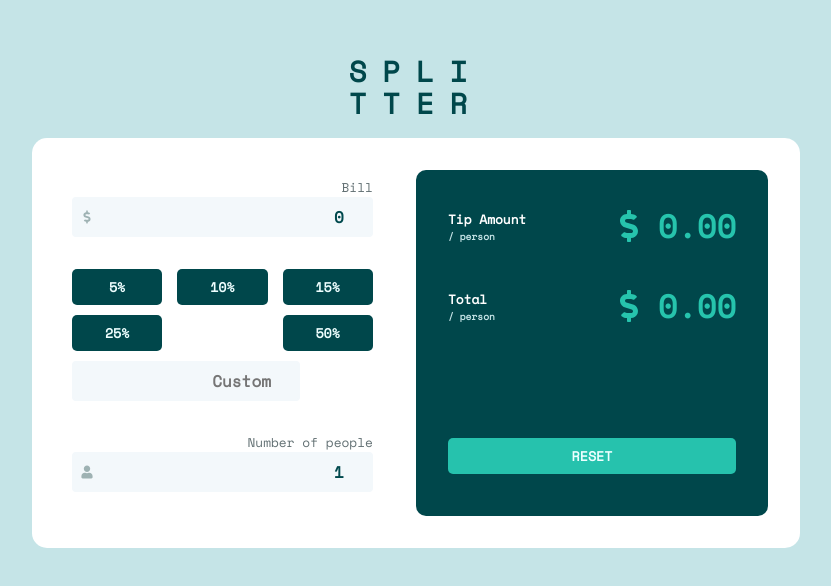
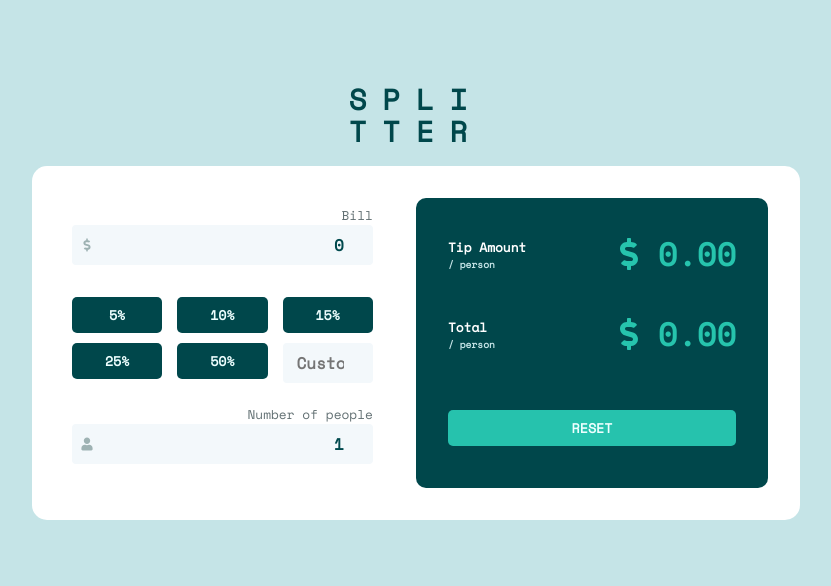
Before and after one commit to roninJosue/tip-calculator, a React (Create React App) app: page / in a window 1280 px wide. Shown: the part 108-694 px from the top of the page, without its empty margins (224-1055 px from the left). Built offline with nearby package versions, Linux system fonts and the light colour scheme.

Commit message:
Finishing design.

```diff
--- a/src/components/Spliter/Buttons/Button.jsx
+++ b/src/components/Spliter/Buttons/Button.jsx
@@ -3,8 +3,7 @@ import styles from './../../styles/buttons.module.scss'
 import useStore from "../../store/store"
 
 const Button = (props) => {
-  const {buttonText, dataPercentage, second, reset} = props
-  const updPercentage = useStore((state) => state.updateTipPercentage)
+  const {buttonText, dataPercentage, second, reset, updPercentage} = props
 
   const handleClick = (e) => {
     if (second) {
--- a/src/components/Spliter/Buttons/index.jsx
+++ b/src/components/Spliter/Buttons/index.jsx
@@ -2,15 +2,18 @@ import React from "react";
 import styles from './../../styles/buttons.module.scss'
 import Button from "./Button";
 import CustomInput from "../Controls/CustomInput";
+import useStore from "../../store/store";
 
 const ButtonsContainer = () => {
+  const updPercentage = useStore((state) => state.updateTipPercentage)
+
   return(<div className={styles.buttonsContainer}>
-    <Button buttonText='5%' dataPercentage={0.05} />
-    <Button buttonText='10%' dataPercentage={0.1} />
-    <Button buttonText='15%' dataPercentage={0.15} />
-    <Button buttonText='25%' dataPercentage={0.25} />
-    <Button buttonText='50%' dataPercentage={0.5} />
-    <CustomInput placeHolder={'Custom'}/>
+    <Button updPercentage={updPercentage} buttonText='5%' dataPercentage={0.05} />
+    <Button updPercentage={updPercentage} buttonText='10%' dataPercentage={0.1} />
+    <Button updPercentage={updPercentage} buttonText='15%' dataPercentage={0.15} />
+    <Button updPercentage={updPercentage} buttonText='25%' dataPercentage={0.25} />
+    <Button updPercentage={updPercentage} buttonText='50%' dataPercentage={0.5} />
+    <CustomInput input2={true} updPercentage={updPercentage} placeHolder={'Custom'}/>
   </div>)
 }
 
--- a/src/components/Spliter/Controls/CustomInput.jsx
+++ b/src/components/Spliter/Controls/CustomInput.jsx
@@ -4,16 +4,28 @@ import {FontAwesomeIcon} from "@fortawesome/react-fontawesome"
 import {faDollarSign, faUser} from "@fortawesome/free-solid-svg-icons"
 
 const CustomInput = (props) => {
-  const {label, inputId, inputIcon, value, upd, placeHolder} = props;
+  const {label,
+    inputId,
+    inputIcon,
+    value,
+    upd: update,
+    placeHolder,
+    updPercentage,
+    input2
+  } = props;
 
   const handleChange = (value) => {
-    if (typeof upd === 'function') {
-      upd(Number(value))
+    if (typeof update === 'function') {
+      update(Number(value))
+    }
+
+    if (typeof updPercentage === 'function'){
+      updPercentage(Number(value))
     }
   }
 
   return (
-    <div className={styles.controlsInput}>
+    <div className={input2 ? styles.controlsInput + ' ' + styles.controlsInput2 : styles.controlsInput}>
       <label className={styles.controlsLabel} htmlFor={inputId}>{label}</label>
       <div className={styles.controlsGroup}>
         {
--- a/src/components/Spliter/Controls/index.jsx
+++ b/src/components/Spliter/Controls/index.jsx
@@ -13,9 +13,9 @@ const Controls = () => {
 
   return (
     <div className={styles.controls}>
-      <CustomInput upd={updateBill} value={bill} label={'Bill'}  inputId={'bill'} inputIcon={'dollar'}/>
+      <CustomInput input2={false} upd={updateBill} value={bill} label={'Bill'}  inputId={'bill'} inputIcon={'dollar'}/>
       <ButtonsContainer per={percentage} />
-      <CustomInput upd={updatePeople} value={people} label={'Number of people'} inputId={'user'} inputIcon={'user'}/>
+      <CustomInput input2={false} upd={updatePeople} value={people} label={'Number of people'} inputId={'user'} inputIcon={'user'}/>
     </div>
   )
 }
--- a/src/components/styles/controls.module.scss
+++ b/src/components/styles/controls.module.scss
@@ -51,6 +51,11 @@
       font-size: .8rem;
       color: #9eb2b3;
     }
+
+    &2{
+      flex-basis: 30%;
+      margin-bottom: 0;
+    }
   }
 
   &Group {
--- a/src/components/styles/results.module.scss
+++ b/src/components/styles/results.module.scss
@@ -10,6 +10,10 @@
   flex-direction: column;
   justify-content: space-between;
 
+  @include respond(tab-land){
+    min-height: 40vh;
+  }
+
   @include respond(phone){
     flex-basis: 100%;
   }
```
